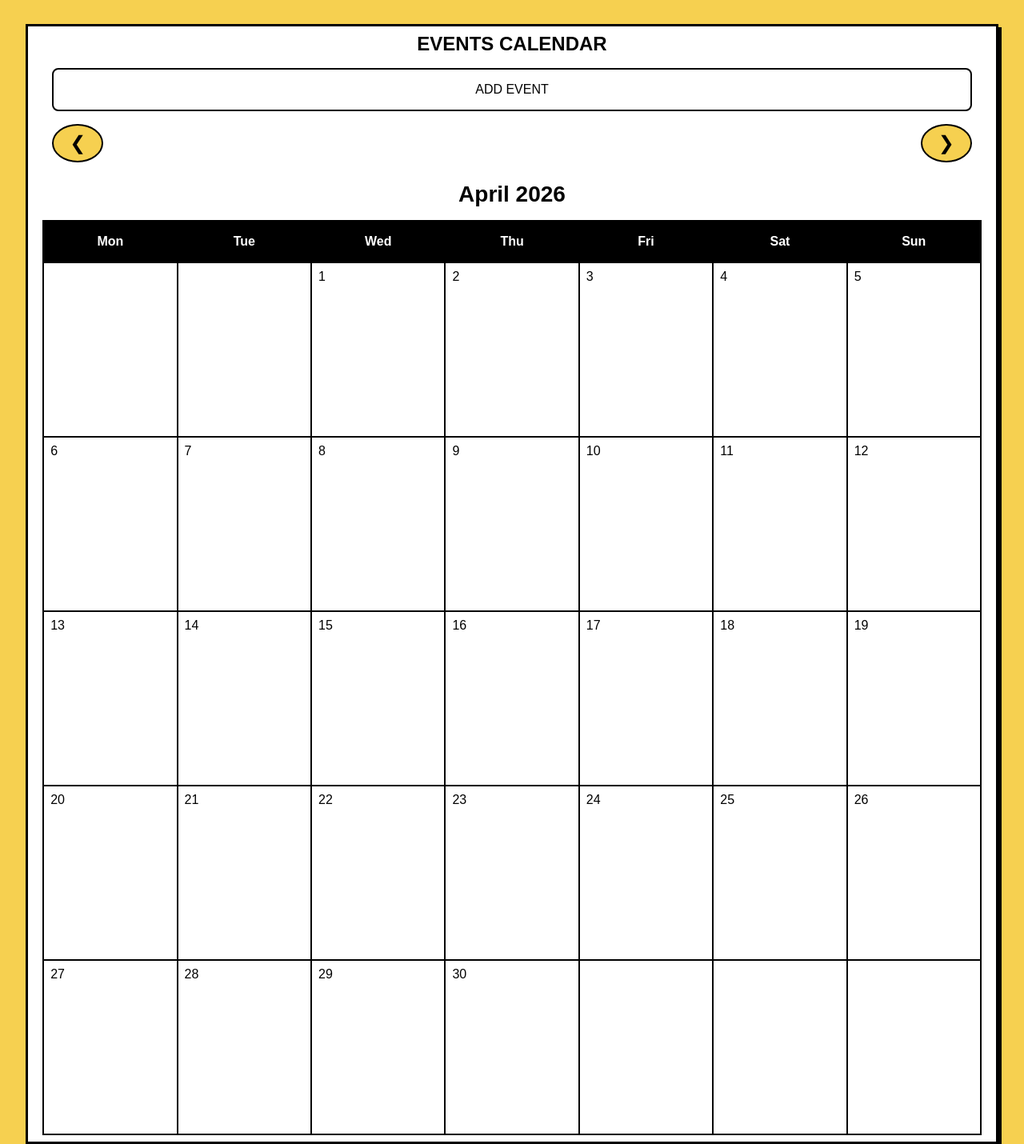
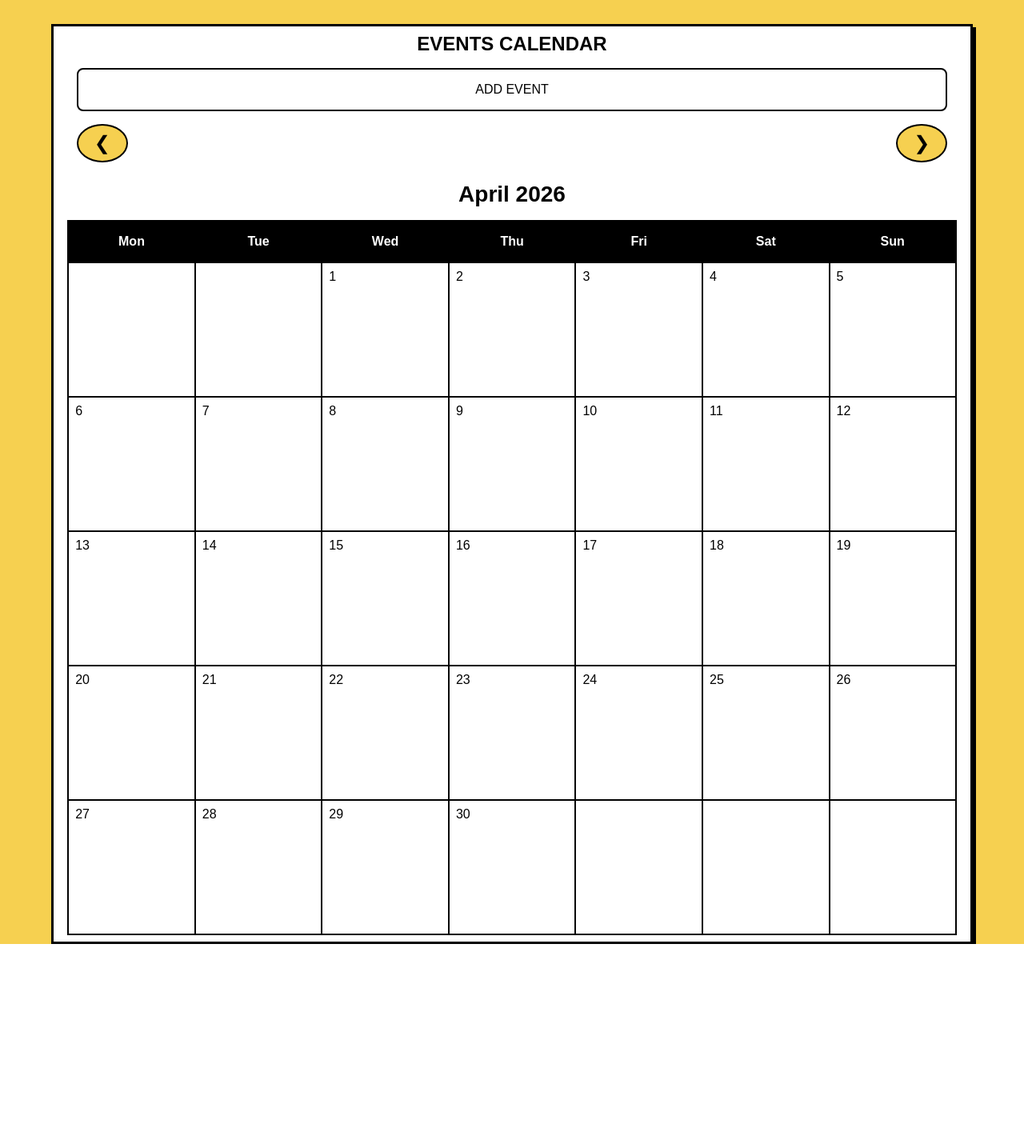
Before and after one commit to CatherineP37/Django-events-calendar, a Django app: page / in a window 1280 px wide. Shown: the whole page at 80% size. After the commit the page ends 1180 px from the top, so only its background shows below. Run offline with Django 5.2, Linux system fonts and the light colour scheme; data that the repository does not hold is empty.

Commit message:
Edit width of calendar container for larger screens

```diff
--- a/events_calendar/static/style.css
+++ b/events_calendar/static/style.css
@@ -277,8 +277,9 @@ main {
     }
 
      .content {
-        min-height: 200px;
+        min-height: 120px;
     }
+
 
     table ul li a {
         font-size: 1rem;
@@ -289,7 +290,16 @@ main {
 
 @media screen and (min-width: 1000px) {
 
+    /* Calendar container */
 
+    .calendar-container {
+        width: 90%;
+    }
+
+
+     .content {
+        min-height: 150px;
+    }
 
 }
 
```
